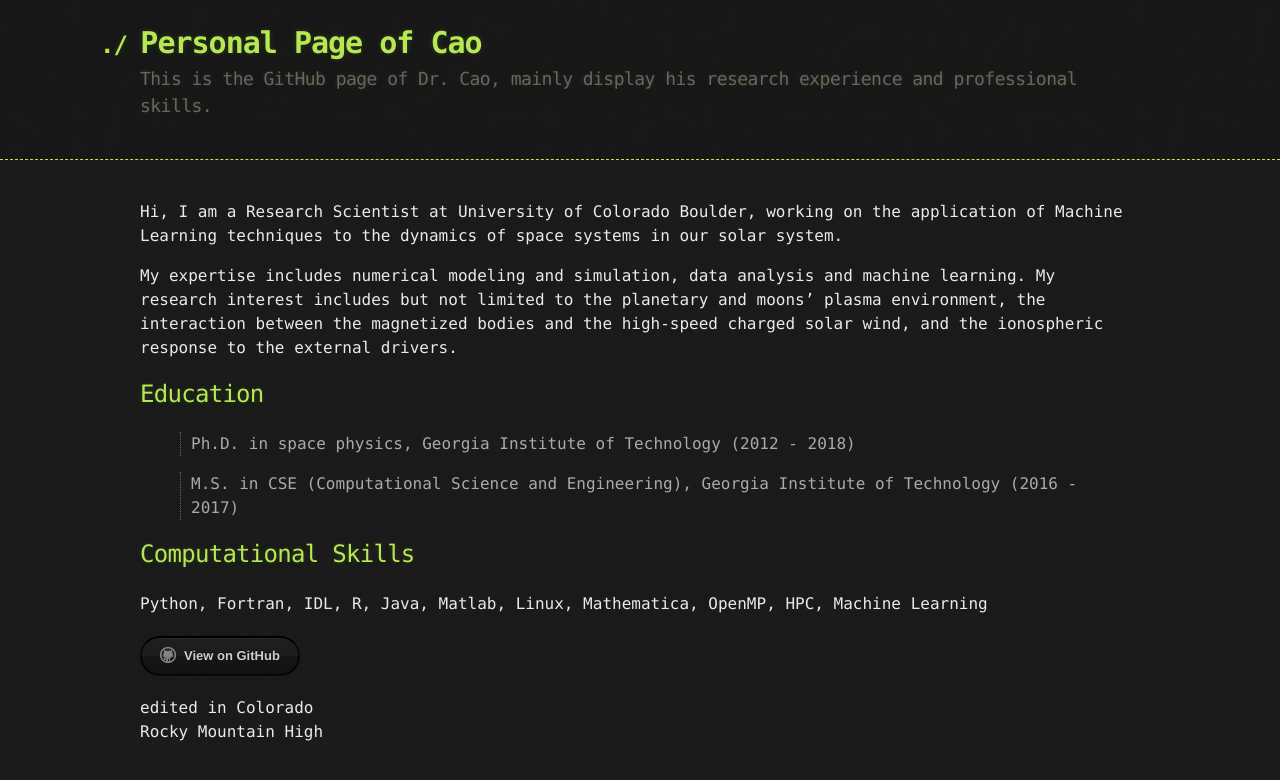
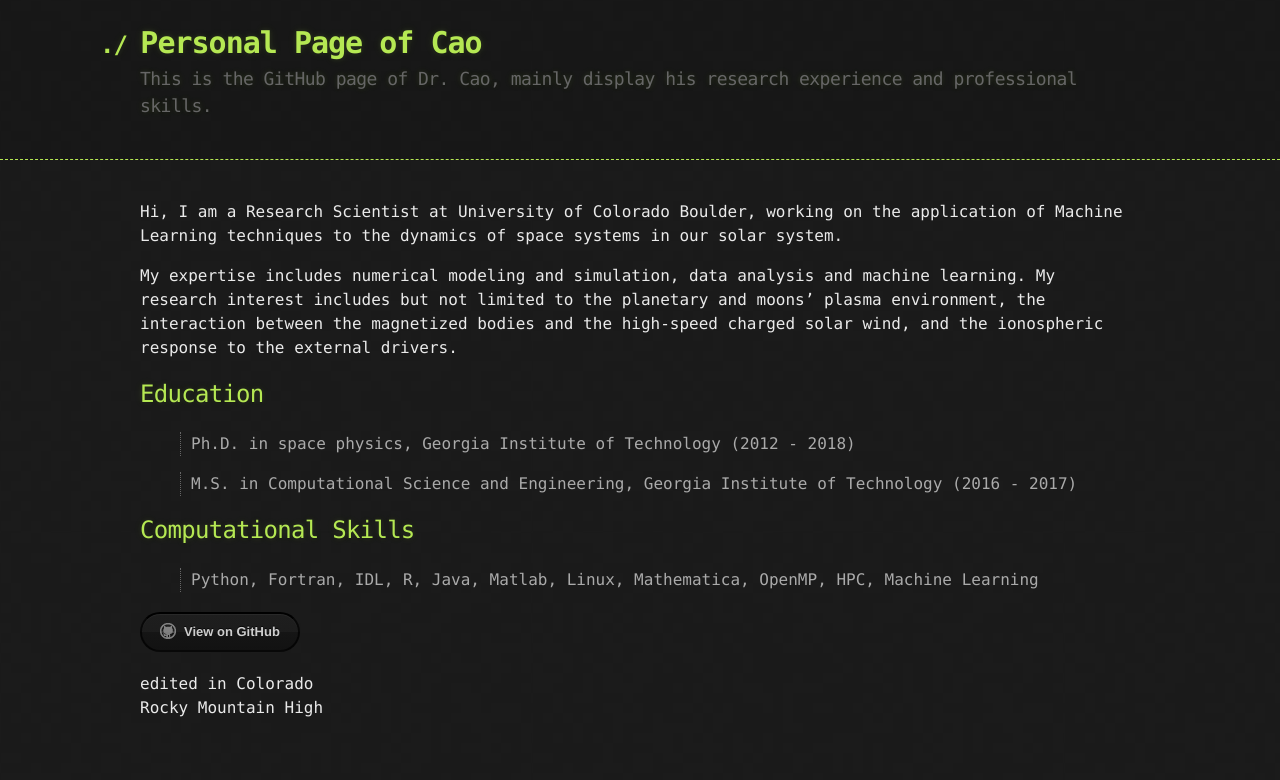
Before and after one commit to tiger2017/tiger2017.github.io, a Jekyll site: the page built from index.md, in a window 1280 px wide. Shown: the top 780 px of the page. Built offline with Jekyll 4.4.1, drawn with Linux system fonts in a browser that asks for light colours.

Commit message:
pages_files

```diff
--- a/index.md
+++ b/index.md
@@ -15,12 +15,12 @@ My expertise includes numerical modeling and simulation, data analysis and machi
 
 > Ph.D. in space physics, Georgia Institute of Technology (2012 - 2018)
 
-> M.S. in CSE (Computational Science and Engineering), Georgia Institute of Technology (2016 - 2017)
+> M.S. in Computational Science and Engineering, Georgia Institute of Technology (2016 - 2017)
 
 
 ## Computational Skills
 
-Python, Fortran, IDL, R, Java, Matlab, Linux, Mathematica, OpenMP, HPC, Machine Learning
+> Python, Fortran, IDL, R, Java, Matlab, Linux, Mathematica, OpenMP, HPC, Machine Learning
 
 
 
```
